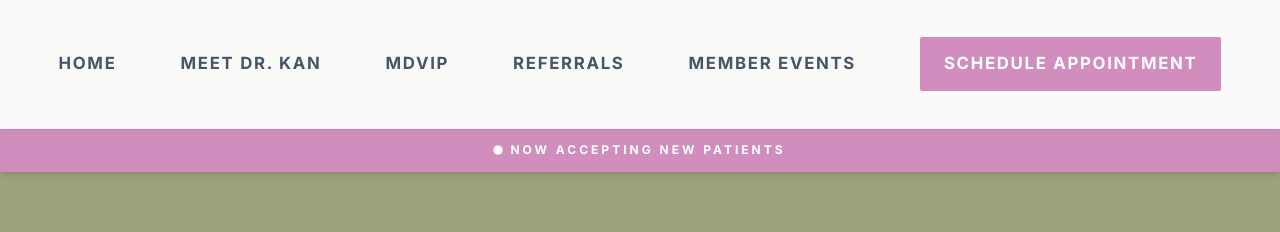
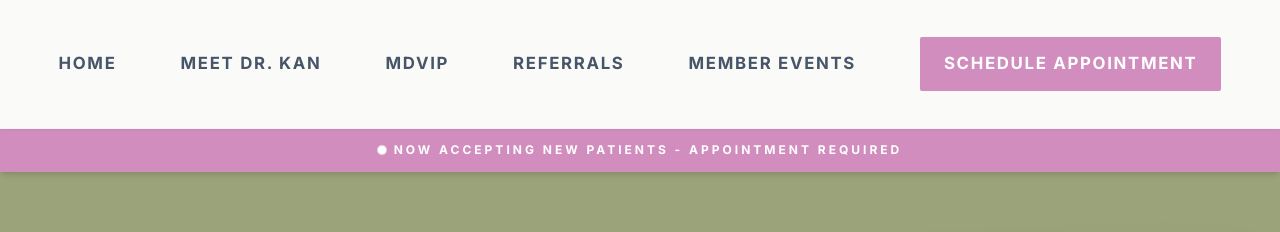
Before and after one commit to denisekan/website, a React (Vite) app: page / in a window 1280 px wide. Shown: the top 232 px of the page. Built offline with nearby package versions, Linux system fonts and the light colour scheme.

Commit message:
feat: update appointment status and image alt text
Clarify that appointments are required for new patients and improve accessibility for the doctor's profile image.

```diff
--- a/src/App.tsx
+++ b/src/App.tsx
@@ -76,7 +76,7 @@ const App = () => {
                             <span className="animate-ping absolute inline-flex h-full w-full rounded-full bg-white opacity-75"></span>
                             <span className="relative inline-flex rounded-full h-2 w-2 bg-white"></span>
                         </span>
-                        <span>Now accepting new patients</span>
+                        <span>Now accepting new patients - appointment required</span>
                     </div>
                 </div>
                 <div className="max-w-7xl mx-auto px-4 grid lg:grid-cols-12 gap-24 items-center">
@@ -110,7 +110,7 @@ const App = () => {
                         <div className="max-w-xs w-full relative group">
                             <div className="absolute -inset-4 bg-[#8db56d] opacity-10 rounded-lg rotate-3 group-hover:rotate-0 transition-transform blur-lg"></div>
                             <div className="relative z-10 rounded-lg overflow-hidden shadow-2xl border-8 border-white bg-slate-100">
-                                <img src={NINA_URL} alt="Dr. Denise Kan" className="w-full grayscale-[20%] group-hover:grayscale-0 transition-all duration-1000 object-cover object-[70%_center] aspect-[4/5]" />
+                                <img src={NINA_URL} alt="Denise Kan, MD: a woman-owned medical clinic." className="w-full grayscale-[20%] group-hover:grayscale-0 transition-all duration-1000 object-cover object-[70%_center] aspect-[4/5]" />
                             </div>
                             <div className="absolute -bottom-8 -right-8 bg-[#d18dbd] text-white px-8 py-5 rounded shadow-2xl z-20 border-2 border-white/10">
                                 <p className="font-bold text-lg serif italic leading-none">Dr. Denise Kan, MD</p>
```
